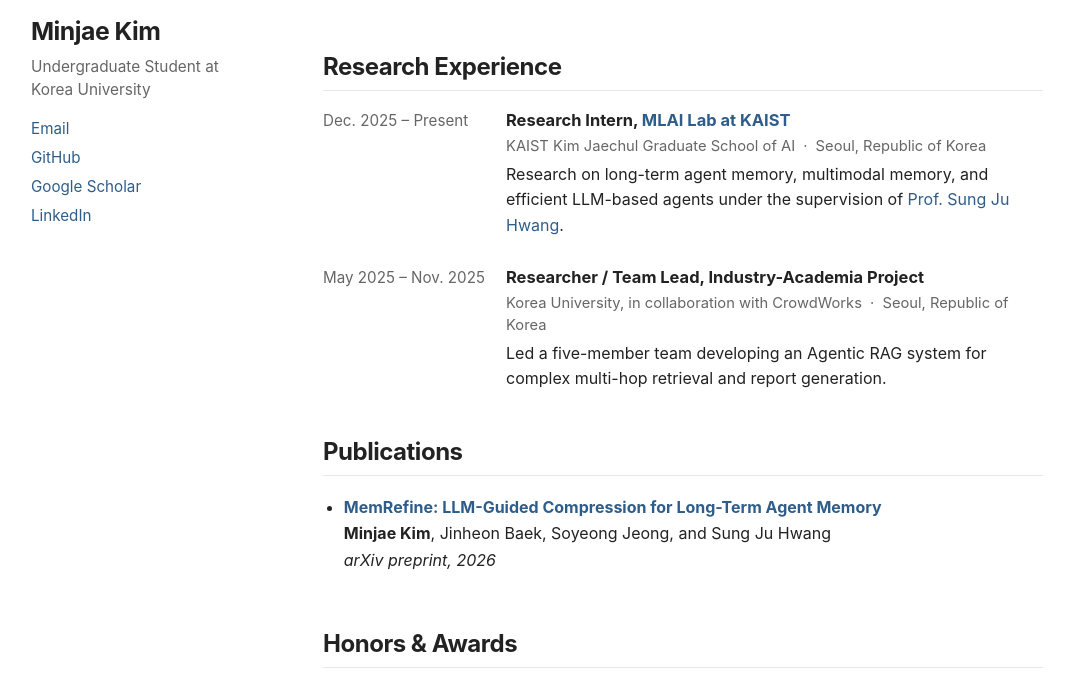
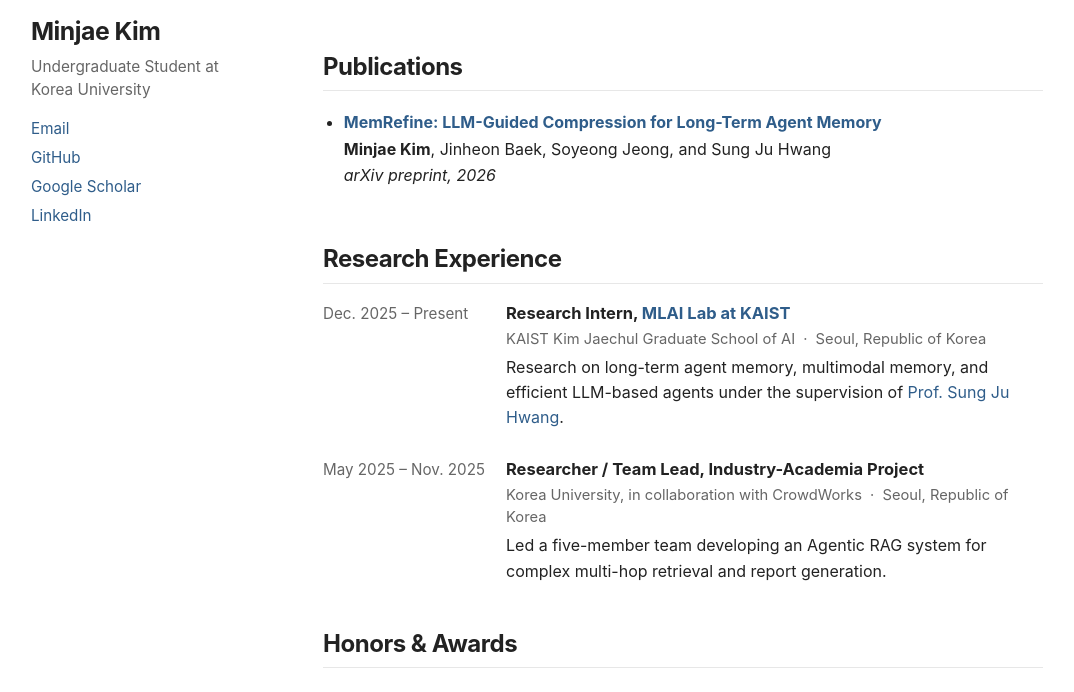
Before and after one commit to kmj200392/kmj200392.github.io, a Jekyll site: the page built from _pages/about.md, in a window 1280 px wide and 900 px high, scrolled down 380 px, cut to the strip 208-900 px from the top of the window. Shown: the whole strip, without its empty margins (89-1163 px from the left). Built offline with Jekyll 4.4.1, drawn with Linux system fonts in a browser that asks for light colours; part of the change alters nothing that is shown.

```diff
--- a/_pages/about.md
+++ b/_pages/about.md
@@ -14,6 +14,12 @@ I am an undergraduate student in [Computer Science and Engineering](https://cs.k
 
 - **Jun. 2026** — Released [MemRefine](https://arxiv.org/abs/2606.13177), a framework for storage-budgeted long-term agent memory compression.
 - **Dec. 2025** — Joined the [MLAI Lab](https://www.mlai-kaist.com/) at KAIST as a research intern.
+
+# Publications
+
+- [**MemRefine: LLM-Guided Compression for Long-Term Agent Memory**](https://arxiv.org/abs/2606.13177)
+  **Minjae Kim**, Jinheon Baek, Soyeong Jeong, and Sung Ju Hwang
+  *arXiv preprint, 2026*
 
 # Research Experience
 
@@ -37,12 +43,6 @@ I am an undergraduate student in [Computer Science and Engineering](https://cs.k
   </div>
 </div>
 
-# Publications
-
-- [**MemRefine: LLM-Guided Compression for Long-Term Agent Memory**](https://arxiv.org/abs/2606.13177)
-  **Minjae Kim**, Jinheon Baek, Soyeong Jeong, and Sung Ju Hwang
-  *arXiv preprint, 2026*
-
 # Honors & Awards
 
 - **Top Excellence Award / President of IITP Award** *(2025)*
```
